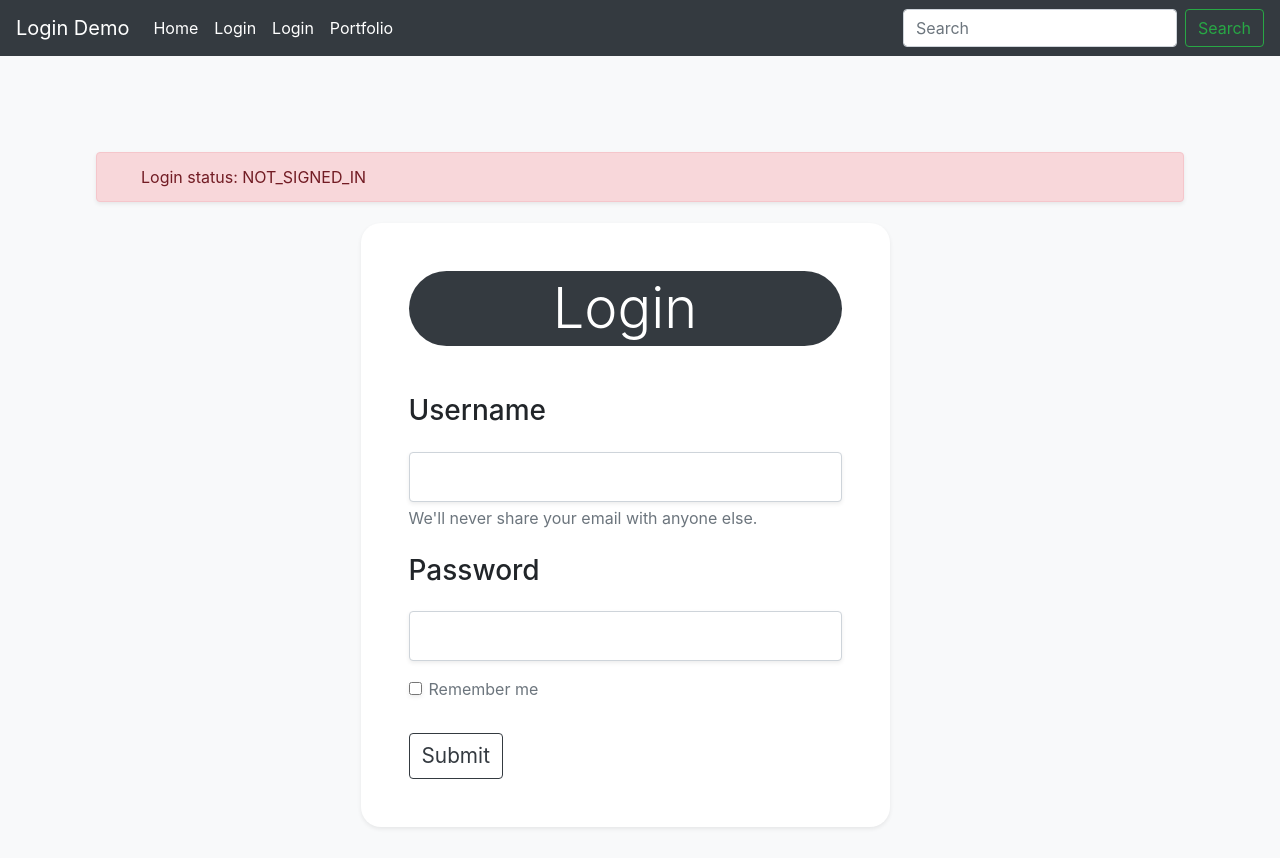
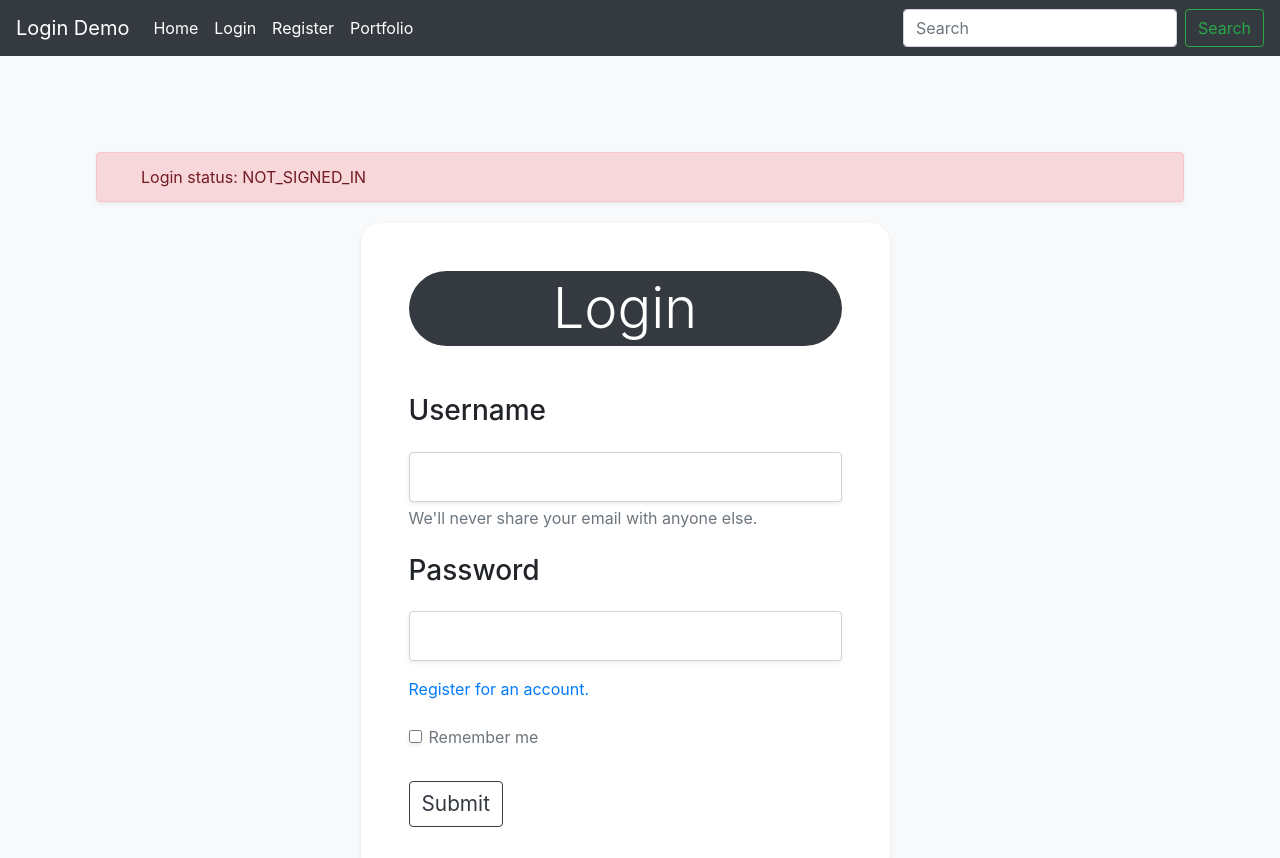
Before and after one commit to Berkeley-gov/Login-Page, a React (Create React App) app in the folder login-page/: page / in a window 1280 px wide. Shown: the top 858 px of the page. Built offline with nearby package versions, Linux system fonts and the light colour scheme; no server answers.

Commit message:
ready to deploy applicaiton on netlify

```diff
--- a/login-page/src/components/login-page.component.js
+++ b/login-page/src/components/login-page.component.js
@@ -1,6 +1,7 @@
 import React from 'react';
 import Axios from 'axios';
 import './styles-components/login-form.scss';
+import {Link} from "react-router-dom";
 
 export default class LoginPage extends React.Component {
     //TODO: Possibly pass an array of user account to the props of the LoginPage component.
@@ -142,8 +143,10 @@ export default class LoginPage extends React.Component {
                                required />
                     </div>
 
+                    <Link to="/register" className="text-primary link pb-4">Register for an account.</Link>
+
                     {/* Remember me button starts here */}
-                    <div className="form-group form-check">
+                    <div className="form-group form-check pt-4">
                         <input type="checkbox"
                                className="form-check-input shadow-sm" />
                         <label id="remember-me" className="form-check-label text-muted">Remember me</label>
--- a/login-page/src/components/utility-components/nav-bar.component.js
+++ b/login-page/src/components/utility-components/nav-bar.component.js
@@ -33,7 +33,7 @@ export default class NavigationalBar extends React.Component {
 
                           { /* Router path for about component set to URL path: /registration */}
                           <li className="nav-item">
-                              <Link to="/register" className="nav-link">Login</Link>
+                              <Link to="/register" className="nav-link">Register</Link>
                           </li>
 
                           <li className="nav-item">
```
